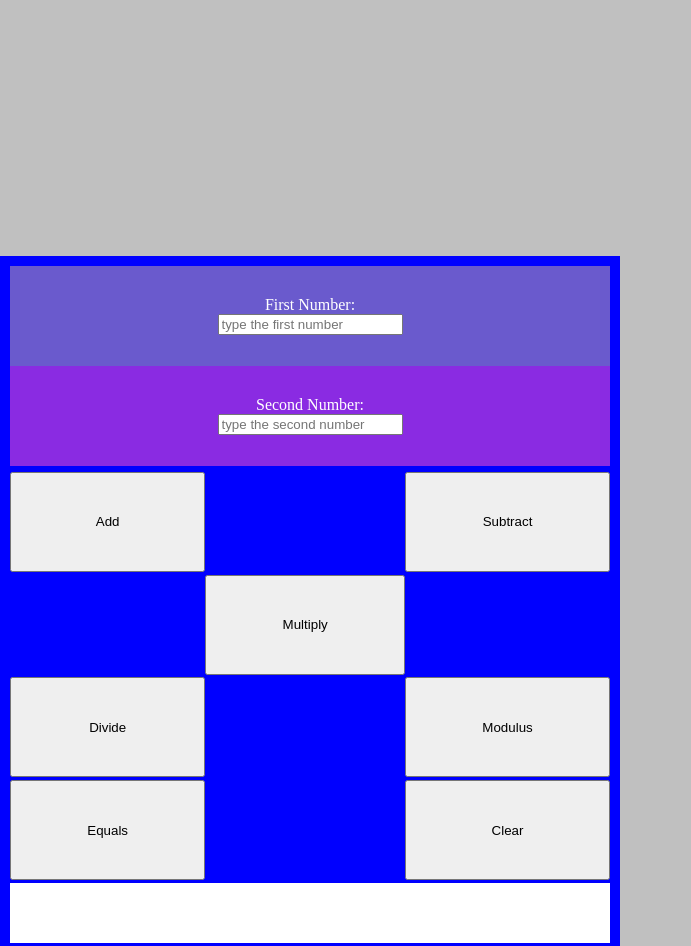
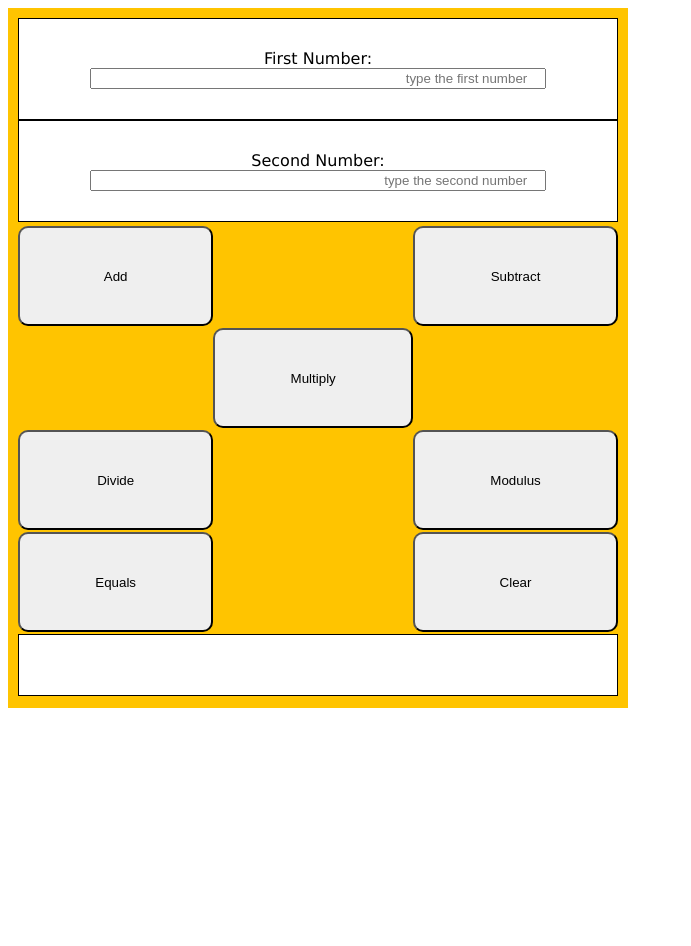
Before and after one commit to ashleighfiddler/calculator-app-101, a plain HTML site: page index.html in a window 1280 px wide. Shown: the top 946 px of the page, without its empty margins (0-691 px from the left). After the commit the page ends 800 px from the top, so only its background shows below. Drawn offline with Linux system fonts and the light colour scheme.

Commit message:
prettier

```diff
--- a/style.css
+++ b/style.css
@@ -1,20 +1,26 @@
-body {
-  margin: 20% auto;
-  background-color: silver;
-}
+
 
 form {
   display: grid;
   grid-template-columns: 200px, 200px, 200px;
   grid-template-rows: 100px, 100px, 100px, 100px, 100px, 100px;
-  background-color: blue;
+  background-color: rgb(255, 196, 0);
   width: 75%;
   width: 600px;
   height: 680px;
   padding: 10px;
+  font-family: 'Lucida Sans', 'Lucida Sans Regular', 'Lucida Grande', 'Lucida Sans Unicode', Geneva, Verdana, sans-serif
 
 }
 
+button {
+  border-radius: 10px;
+}
+
+input {
+  width: 75%;
+  text-align: end;
+}
 
 .input {
 
@@ -24,17 +30,18 @@ form {
   align-items: stretch;
   grid-column: 1 / span 3;
   grid-row: 1 / 3;
-  color: white;
+
 
 }
  .firstnumber {
-     background-color: slateblue;
      height: 70px;
      padding-top:30px;
-
+     background-color: white;
+     border: 1px solid black;
  }
   .secondnumber {
-   background-color: blueviolet;
+    background-color: white;
+    border: 1px solid black;
    height: 70px;
   padding-top:30px;
    }
@@ -85,6 +92,7 @@ form {
     grid-column: 1 / span 3;
     text-align: center;
     height: 60px;
-    font-size: 50px;
+    font-size: 30px;
     background-color: white;
+    border: 1px solid black;
   }
```
